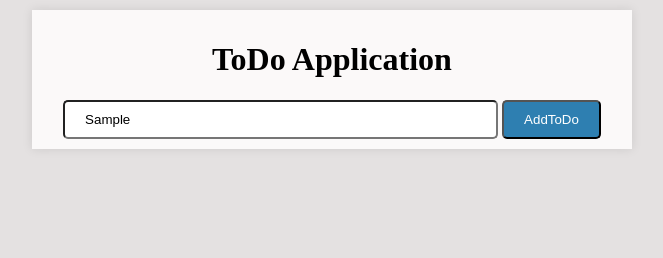
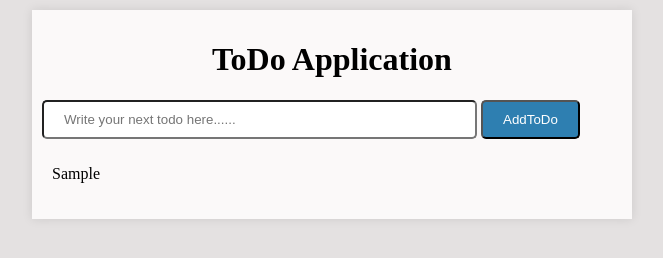
Before and after one commit to laxminishad6387/ToDo-App, a plain HTML site: page index.html in a window 1280 px wide. Both pictures are taken after typing "Sample" into the empty fields and a click on the button "AddToDo". Shown: the whole page, without its empty margins (308-971 px from the left). Drawn offline with Linux system fonts and the light colour scheme.

Commit message:
todo add on htmlList

```diff
--- a/index.html
+++ b/index.html
@@ -11,7 +11,11 @@
             <h1>ToDo Application</h1>
             <input type="text " id="InputType" placeholder="Write your next todo here......">
             <button id="ToDoType">AddToDo</button>
+            <ul id="todolist">
+
+            </ul>
       </div>
+
    <script src="script.js"></script>
 </body>
 </html>
--- a/script.js
+++ b/script.js
@@ -13,6 +13,13 @@ function addtodo(inputText)
        newtodo.todoList.push(inputText);
        localStorage.setItem("todo",JSON.stringify(newtodo));
 }
+function addToDoInhtml(todoText)
+{
+      const newTodoHTML=document.getElementById("todolist");
+      const newTodoElement=document.createElement("li");
+      newTodoElement.textContent=todoText;
+      newTodoHTML.appendChild(newTodoElement);
+}
 
 
 document.addEventListener("DOMContentLoaded",()=>
@@ -25,7 +32,11 @@ document.addEventListener("DOMContentLoaded",()=>
       if(todoText=='')
             alert("please add something in todo");
       else
+      {
            addtodo(todoText);
+      addToDoInhtml(todoText);
+      inputText.value="";
+      }
 })
     inputText.addEventListener("change",()=>
 {
@@ -33,5 +44,13 @@ document.addEventListener("DOMContentLoaded",()=>
 })
 
       console.log("loaded");
-      localstorage();
+     const todos= localstorage();
+     todos.todoList.forEach(todo=>
+     {
+      const newTodoHTML=document.getElementById("todolist");
+      const newTodoElement=document.createElement("li");
+      newTodoElement.textContent=todo;
+      newTodoHTML.appendChild(newTodoElement);
+     }
+     )
 });
--- a/style.css
+++ b/style.css
@@ -15,7 +15,7 @@ body{
      margin: 10px auto;
      box-shadow: 0 0 10px rgba(0,0,0, 0.1);
      padding: 10px;
-     text-align: center;
+
 }
 h1{
       text-align: center;
@@ -34,3 +34,18 @@ h1{
    background-color: rgb(46, 127, 177);
    cursor: pointer;
 }
+#todolist{
+      list-style: none;
+      padding: 0;
+}
+li{
+      padding: 10px;
+      border-bottom:  1px solid rgb(217, 217, 244);
+}
+li:last-child
+{
+      border-bottom: none;
+}
+li:hover{
+      background-color: rgb(198, 241, 241);
+}
```
